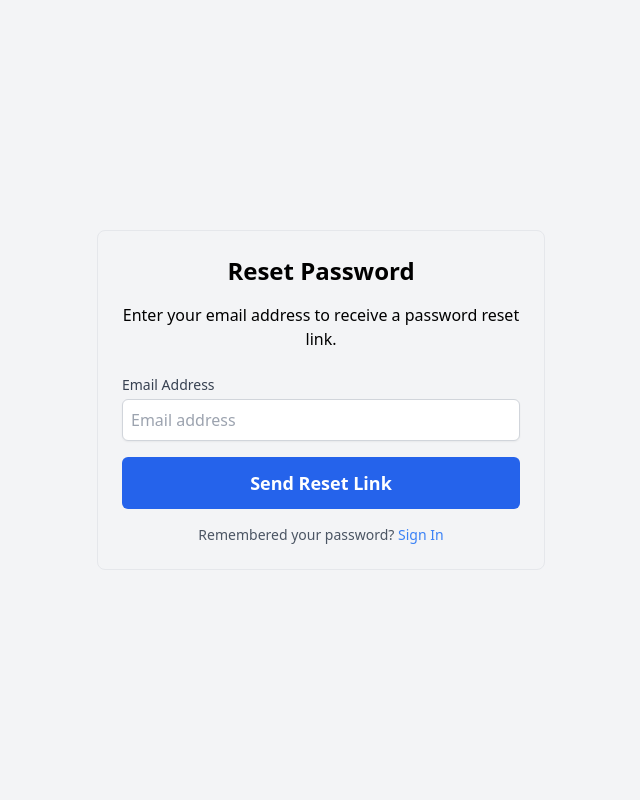
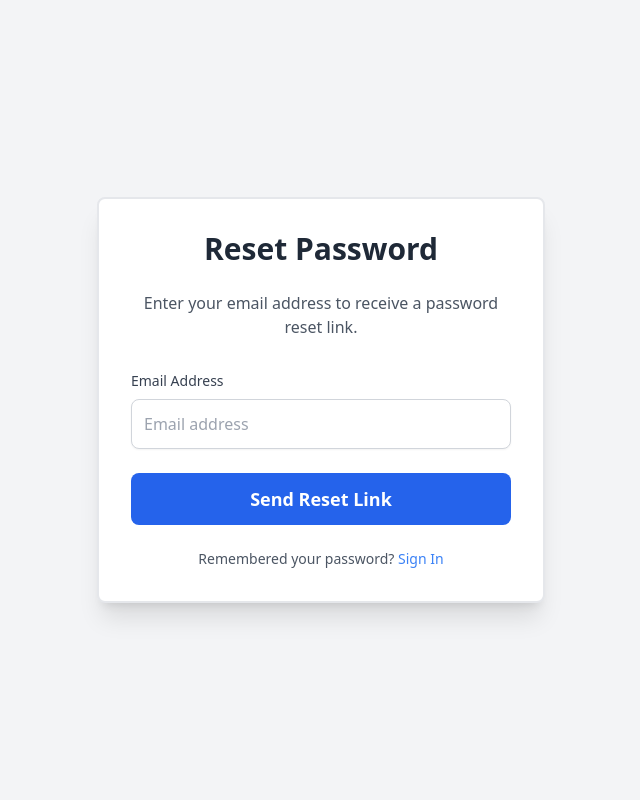
Before and after one commit to duttaturja/PlanIt-Your-AI-Powered-Travel-Companion, a Django app: page /accounts/password/reset/ in a window 1280 px wide. Shown: the whole page, without its empty margins (319-959 px from the left). Run offline with Django 5.2, Linux system fonts and the light colour scheme; some libraries are stand-ins or nearby versions.

Commit message:
changed the style little

```diff
--- a/static/style.css
+++ b/static/style.css
@@ -714,6 +714,10 @@ video {
   margin-bottom: 0.5rem;
 }
 
+.mb-8 {
+  margin-bottom: 2rem;
+}
+
 .block {
   display: block;
 }
@@ -877,6 +881,10 @@ video {
 
 .border {
   border-width: 1px;
+}
+
+.border-2 {
+  border-width: 2px;
 }
 
 .border-t {
@@ -1140,6 +1148,12 @@ video {
   box-shadow: var(--tw-ring-offset-shadow, 0 0 #0000), var(--tw-ring-shadow, 0 0 #0000), var(--tw-shadow);
 }
 
+.shadow-xl {
+  --tw-shadow: 0 20px 25px -5px rgb(0 0 0 / 0.1), 0 8px 10px -6px rgb(0 0 0 / 0.1);
+  --tw-shadow-colored: 0 20px 25px -5px var(--tw-shadow-color), 0 8px 10px -6px var(--tw-shadow-color);
+  box-shadow: var(--tw-ring-offset-shadow, 0 0 #0000), var(--tw-ring-shadow, 0 0 #0000), var(--tw-shadow);
+}
+
 .transition {
   transition-property: color, background-color, border-color, text-decoration-color, fill, stroke, opacity, box-shadow, transform, filter, -webkit-backdrop-filter;
   transition-property: color, background-color, border-color, text-decoration-color, fill, stroke, opacity, box-shadow, transform, filter, backdrop-filter;
@@ -1213,6 +1227,11 @@ video {
   border-color: rgb(99 102 241 / var(--tw-border-opacity));
 }
 
+.focus\:border-blue-400:focus {
+  --tw-border-opacity: 1;
+  border-color: rgb(96 165 250 / var(--tw-border-opacity));
+}
+
 .focus\:outline-none:focus {
   outline: 2px solid transparent;
   outline-offset: 2px;
--- a/templates/account/password_reset.html
+++ b/templates/account/password_reset.html
@@ -8,14 +8,14 @@ Reset Password
 
 {% block body %}
 <div class="flex justify-center items-center min-h-screen bg-gray-100">
-    <div class="max-w-md w-full bg-gray-100 p-6 border rounded-lg">
-        <h1 class="text-2xl font-bold mb-4 text-center">Reset Password</h1>
-        <p class="text-center mb-6">
+    <div class="max-w-md w-full bg-white p-8 border-2 border-gray-200 rounded-lg shadow-xl">
+        <h1 class="text-3xl font-bold mb-6 text-center text-gray-800">Reset Password</h1>
+        <p class="text-center mb-8 text-gray-600">
             Enter your email address to receive a password reset link.
         </p>
 
         {% if form.errors %}
-        <div class="bg-red-100 border border-red-400 text-red-700 px-4 py-3 rounded relative mb-4">
+        <div class="bg-red-100 border border-red-400 text-red-700 px-4 py-3 rounded relative mb-6">
             <strong class="font-bold">Error:</strong>
             <ul class="list-disc pl-5">
                 {% for field in form %}
@@ -32,17 +32,17 @@ Reset Password
 
         <form method="post" action="{% url 'account_reset_password' %}">
             {% csrf_token %}
-            <div class="mb-4">
+            <div class="mb-6">
                 <label for="id_email" class="block text-sm font-medium text-gray-700">Email Address</label>
-                {% render_field form.email class="mt-1 block w-full border border-gray-300 rounded-md shadow-sm p-2" %}
+                {% render_field form.email class="mt-2 block w-full border border-gray-300 rounded-lg shadow-sm p-3 focus:ring-blue-400 focus:border-blue-400" %}
             </div>
             <button type="submit"
-                    class="w-full bg-blue-600 text-white py-3 rounded-md text-lg font-semibold hover:bg-blue-700 focus:outline-none focus:ring-2 focus:ring-blue-500">
+                    class="w-full bg-blue-600 text-white py-3 rounded-lg text-lg font-semibold hover:bg-blue-700 focus:outline-none focus:ring-2 focus:ring-blue-500">
                 Send Reset Link
             </button>
         </form>
 
-        <p class="text-center mt-4 text-sm text-gray-600">
+        <p class="text-center mt-6 text-sm text-gray-600">
             Remembered your password?
             <a href="{% url 'account_login' %}" class="text-blue-500 hover:underline">Sign In</a>
         </p>
```
Also changed, not shown: templates/index.html (+8 -3 lines), db.sqlite3.
